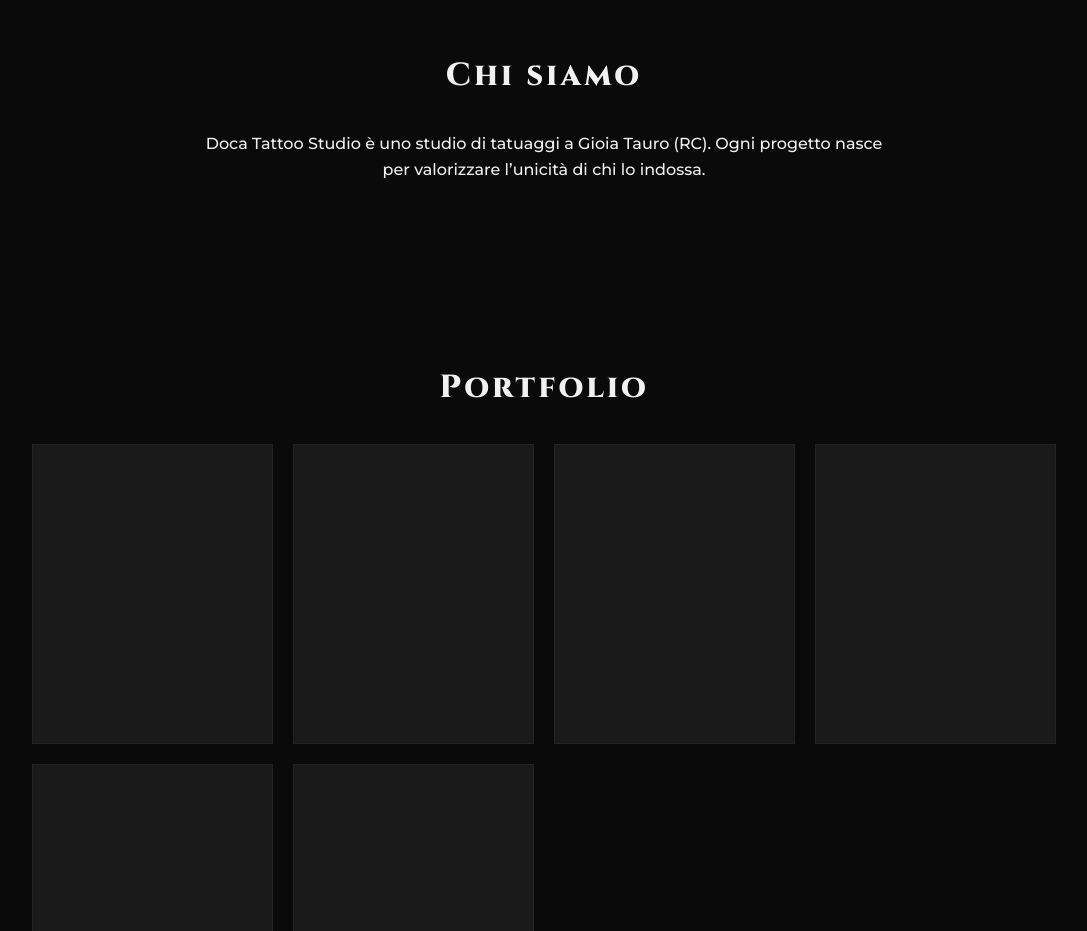
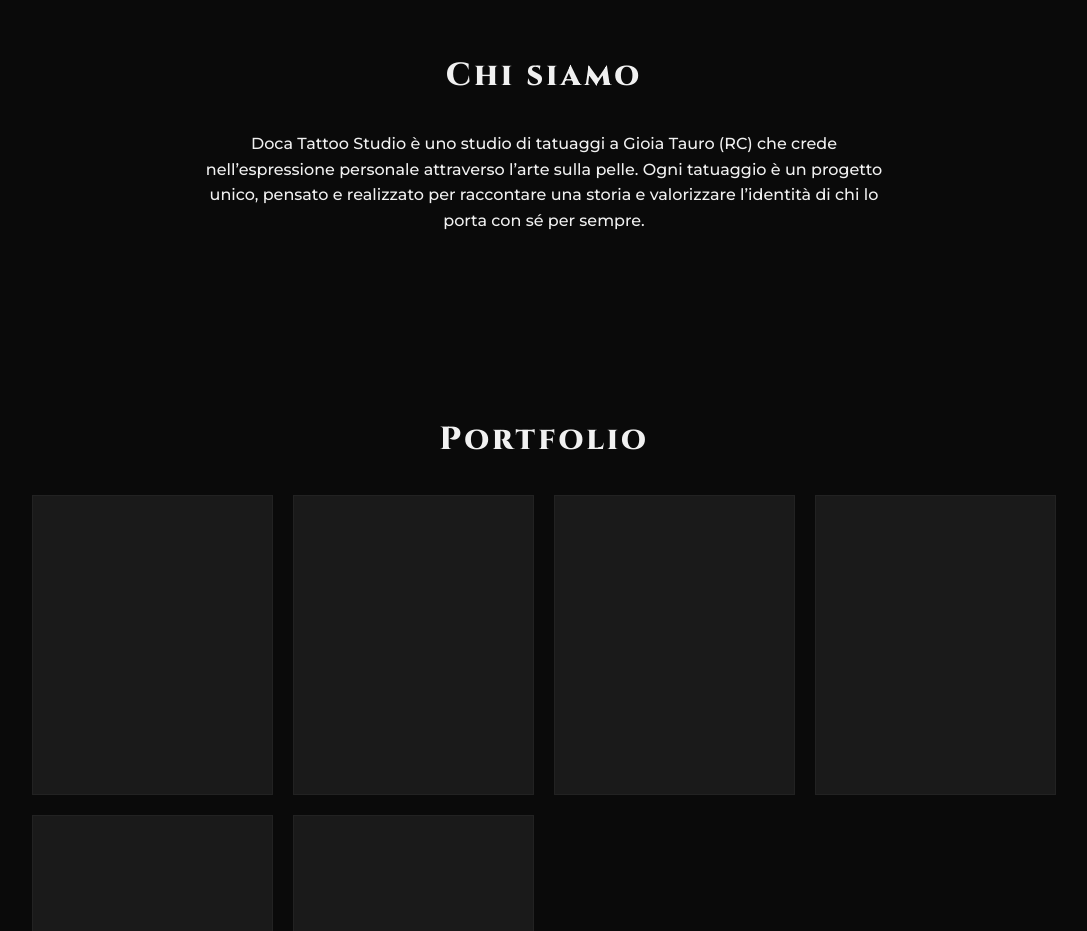
Before and after one commit to DocaTattoo/DocaTattoo_Studio, a plain HTML site: page index.html in a window 1280 px wide. Shown: the part 840-1771 px from the top of the page, without its empty margins (96-1183 px from the left). Drawn offline with Linux system fonts and the light colour scheme.

Commit message:
Update index.html

```diff
--- a/index.html
+++ b/index.html
@@ -41,8 +41,8 @@
 <section class="about fade-in">
     <h2>Chi siamo</h2>
     <p>
-    Doca Tattoo Studio è uno studio di tatuaggi a Gioia Tauro (RC).
-    Ogni progetto nasce per valorizzare l’unicità di chi lo indossa.
+    Doca Tattoo Studio è uno studio di tatuaggi a Gioia Tauro (RC) che crede nell’espressione personale attraverso l’arte sulla pelle.
+        Ogni tatuaggio è un progetto unico, pensato e realizzato per raccontare una storia e valorizzare l’identità di chi lo porta con sé per sempre.
 </p>
 
 </section>
```
